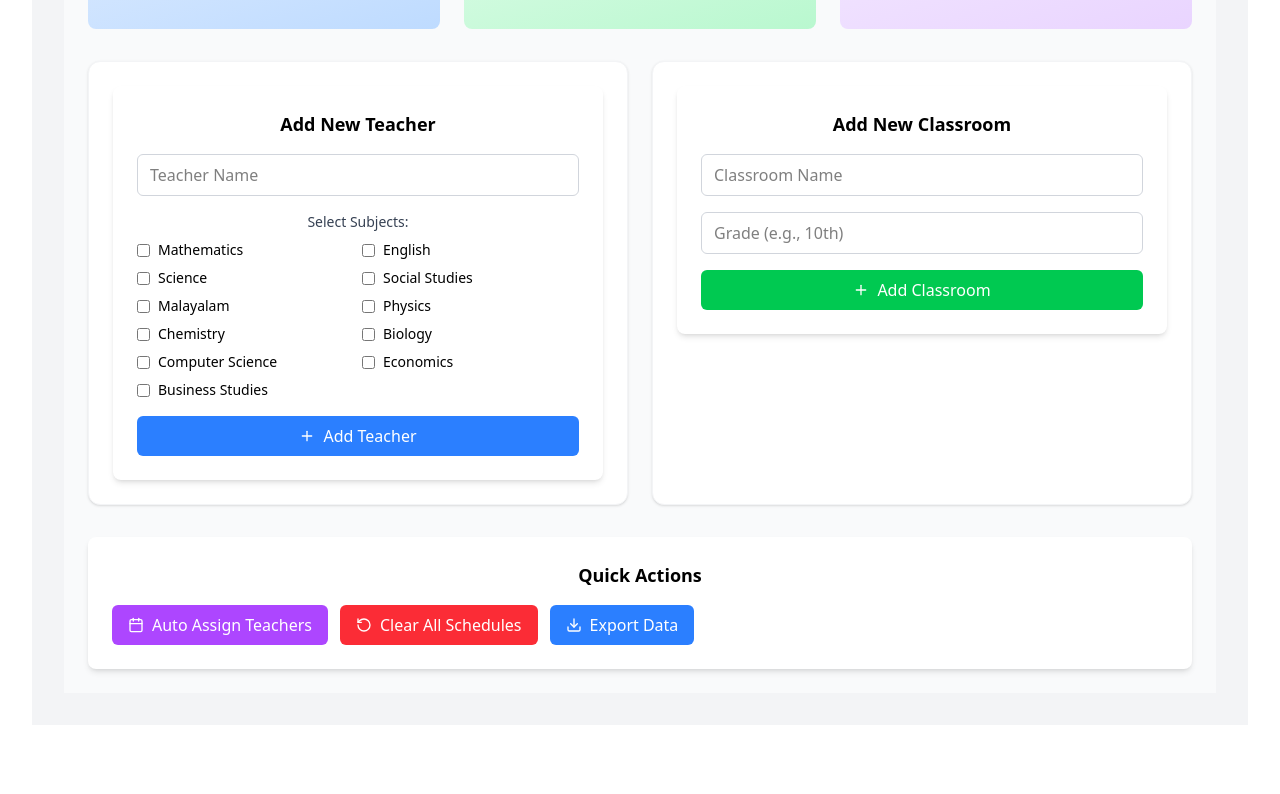
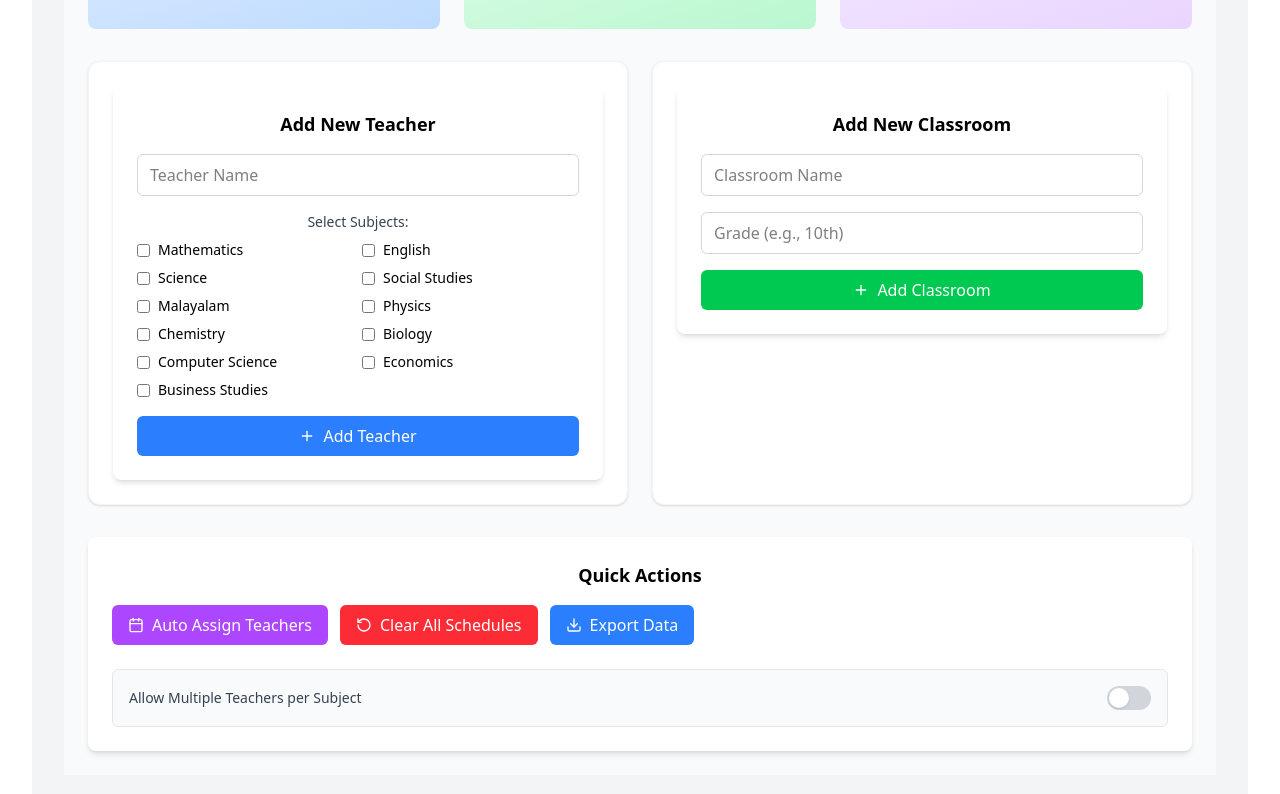
Before and after one commit to SHIBINSHA02/Planora_react, a React (Vite) app: page / in a window 1280 px wide. Shown: the part 352-1146 px from the top of the page. Before the commit the page ends 1109 px from the top, so only its background shows below. Built offline with nearby package versions, Linux system fonts and the light colour scheme.

Commit message:
toggle button aded

```diff
--- a/src/TeacherScheduleSystem.jsx
+++ b/src/TeacherScheduleSystem.jsx
@@ -27,6 +27,8 @@ const TeacherScheduleSystem = () => {
     getTeachersForSubject, // Add this
     isTeacherAvailable,
     autoAssignTeachers,
+    allowMultiTeacher,
+    setAllowMultiTeacher,
     exportData
   } = useScheduleData();
 
@@ -56,6 +58,8 @@ const TeacherScheduleSystem = () => {
               autoAssignTeachers={autoAssignTeachers}
               clearAllSchedules={clearAllSchedules}
               exportData={exportData}
+              allowMultiTeacher={allowMultiTeacher}
+              setAllowMultiTeacher={setAllowMultiTeacher}
             />
           </ErrorBoundary>
         )}
--- a/src/components/DashboardView.jsx
+++ b/src/components/DashboardView.jsx
@@ -14,7 +14,9 @@ const DashboardView = ({
   addClassroom,
   autoAssignTeachers,
   clearAllSchedules,
-  exportData
+  exportData,
+  allowMultiTeacher,
+  setAllowMultiTeacher
 }) => {
   // Animation variants for smooth entrance
   const containerVariants = {
@@ -115,6 +117,8 @@ const DashboardView = ({
           onAutoAssign={autoAssignTeachers}
           onClearAll={clearAllSchedules}
           onExport={exportData}
+          allowMultiTeacher={allowMultiTeacher}
+          setAllowMultiTeacher={setAllowMultiTeacher}
           className="bg-white rounded-xl shadow-sm p-6 border border-gray-100 hover:shadow-md transition-shadow duration-300"
         />
       </motion.div>
--- a/src/components/QuickActions.jsx
+++ b/src/components/QuickActions.jsx
@@ -1,13 +1,14 @@
 // src/components/QuickActions.jsx
-// components/QuickActions.jsx
 import React from 'react';
 import { Calendar, Download, RotateCcw } from 'lucide-react';
 
-const QuickActions = ({ onAutoAssign, onClearAll, onExport }) => {
+const QuickActions = ({ onAutoAssign, onClearAll, onExport, allowMultiTeacher, setAllowMultiTeacher }) => {
   return (
     <div className="bg-white p-6 rounded-lg shadow-md">
       <h3 className="text-lg font-semibold mb-4">Quick Actions</h3>
-      <div className="flex flex-wrap gap-3">
+
+      {/* Buttons */}
+      <div className="flex flex-wrap gap-3 mb-6">
         <button
           onClick={onAutoAssign}
           className="bg-purple-500 text-white px-4 py-2 rounded-md hover:bg-purple-600 transition-colors flex items-center space-x-2"
@@ -32,6 +33,30 @@ const QuickActions = ({ onAutoAssign, onClearAll, onExport }) => {
           <span>Export Data</span>
         </button>
       </div>
+
+      {/* Toggle Multi-Teacher */}
+      <div className="flex items-center justify-between bg-gray-50 p-4 rounded-md border border-gray-200">
+        <span className="text-sm font-medium text-gray-700">
+          Allow Multiple Teachers per Subject
+        </span>
+        <label className="inline-flex items-center cursor-pointer">
+          <input
+            type="checkbox"
+            checked={allowMultiTeacher}
+            onChange={(e) => setAllowMultiTeacher(e.target.checked)}
+            className="sr-only"
+          />
+          <div className={`w-11 h-6 rounded-full transition-colors ${
+            allowMultiTeacher ? 'bg-green-500' : 'bg-gray-300'
+          } relative`}>
+            <span
+              className={`absolute top-0.5 left-0.5 w-5 h-5 bg-white rounded-full shadow transform transition-transform ${
+                allowMultiTeacher ? 'translate-x-5' : 'translate-x-0'
+              }`}
+            />
+          </div>
+        </label>
+      </div>
     </div>
   );
 };
--- a/src/components/hooks/useScheduleData.js
+++ b/src/components/hooks/useScheduleData.js
@@ -2,6 +2,9 @@
 import { useState } from 'react';
 
 export const useScheduleData = () => {
+
+
+  const [allowMultiTeacher, setAllowMultiTeacher] = useState(false);
   // Define class-specific subjects
   const classSubjects = {
     'S1': ['Mathematics', 'English', 'Science', 'Social Studies', 'Malayalam'],
@@ -401,6 +404,8 @@ const updateSchedule = (classroomId, dayIndex, periodIndex, teacherId, subject)
     isTeacherAvailable,
     autoAssignTeachers,
     getScheduleConflicts,
+    allowMultiTeacher,
+    setAllowMultiTeacher,
     exportData
   };
 };
```
